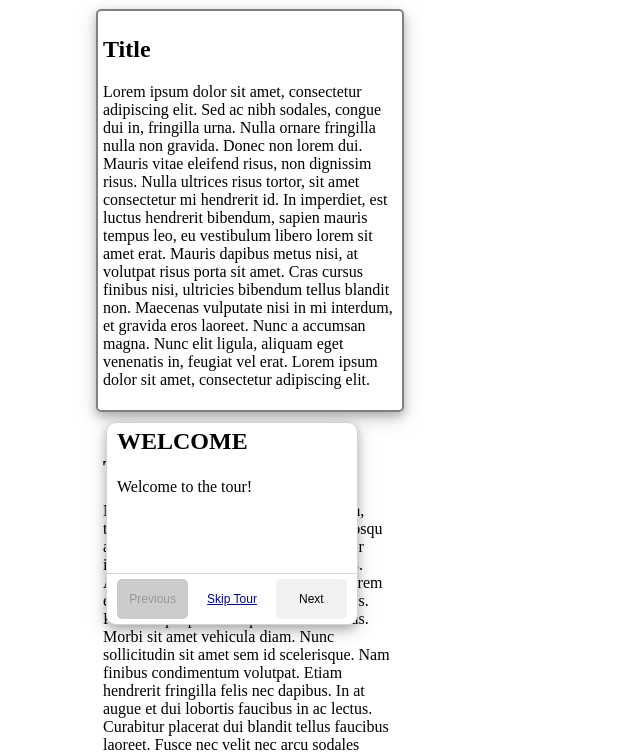
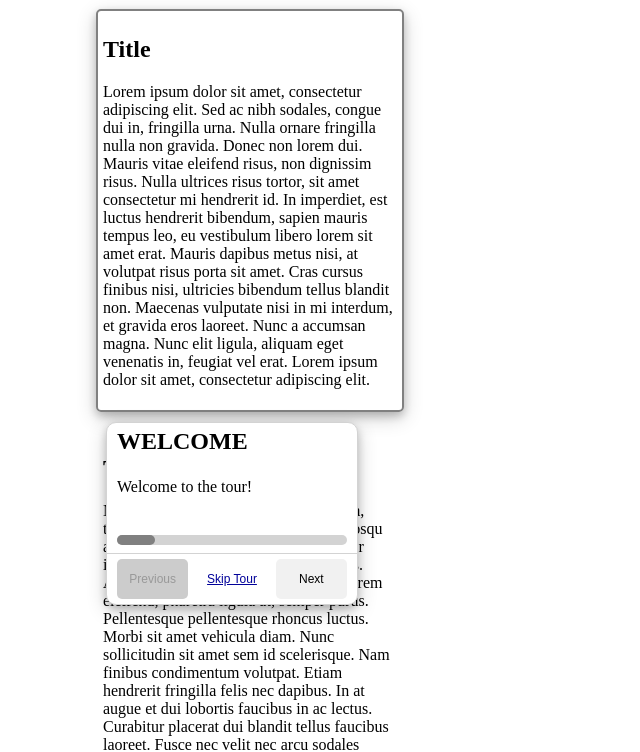
Before and after one commit to HyperPandax/PandaTours, a website built with Vite: page index.html in a window 1280 px wide. Shown: the part 79-831 px from the top of the page, without its empty margins (232-872 px from the left). Built offline with nearby package versions, Linux system fonts and the light colour scheme.

Commit message:
progresbar

```diff
--- a/JS/guided-tour.js
+++ b/JS/guided-tour.js
@@ -44,7 +44,9 @@ export class GuidedTour {
     }
 
     // Progress bar
-    //this.overlay.updateProgressBar(this.currentStepIndex, this.tourSteps.length);
+    this.overlay.querySelector(".progress-bar").value =
+      (100 / this.tourSteps.length) * this.currentStepIndex +
+      100 / this.tourSteps.length;
 
     this.overlay.innerHTML = "";
     this.overlay.appendChild(this.overlayContent);
--- a/JS/main.js
+++ b/JS/main.js
@@ -5,7 +5,7 @@ guidedTour.start();
 
 /*TODO:
 - progress bar
-- devide all code in small seperate files
+- devide all code in small separate files
 - able to configure settings like:
     - overlay position
     - customize overlay:
@@ -20,7 +20,7 @@ guidedTour.start();
         - being able to not choose an element to highlight
 - stay on same step on refresh
 - change next button to like exit or finish at the last step.
-- accacibility toetsenboord opties enz
+- a11y toetsenbord opties enz
 
 
 OPTIONAL:
--- a/JS/overlay.js
+++ b/JS/overlay.js
@@ -21,8 +21,8 @@ export class Overlay {
       <div class="overlay-section">
         <p class="step-text"></p>
       </div>
-      <div class="overlay-section">
-        <div class=".progress-bar"></div>
+      <div class="overlay-section progress-div">
+        <progress class="progress-bar" value="0" max="100"></progress>
       </div>
       <div class="overlay-section buttons-grid">
         <button class="prev-button">Previous</button>
--- a/JS/style.css
+++ b/JS/style.css
@@ -62,7 +62,24 @@
   margin: 0 auto;
 }
 
-.progress-bar {
+.progress-div {
+  height: 20px;
+}
+
+.progress-div progress {
+  border: none;
+  width: 100%;
+  height: 10px;
+}
+
+.progress-div progress::-webkit-progress-value {
+  background: gray;
+  border-radius: 15px;
+}
+
+.progress-div progress::-webkit-progress-bar {
+  background: lightgray;
+  border-radius: 15px;
 }
 
 .buttons-grid {
```
